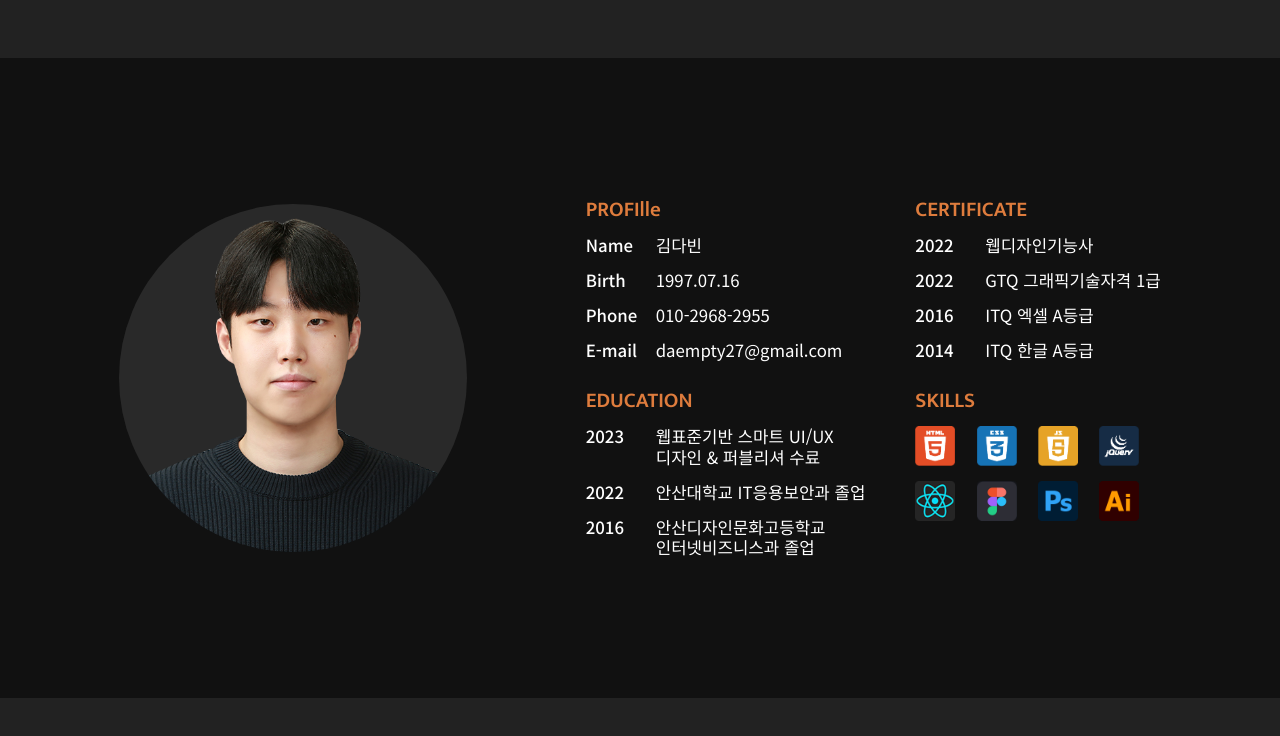
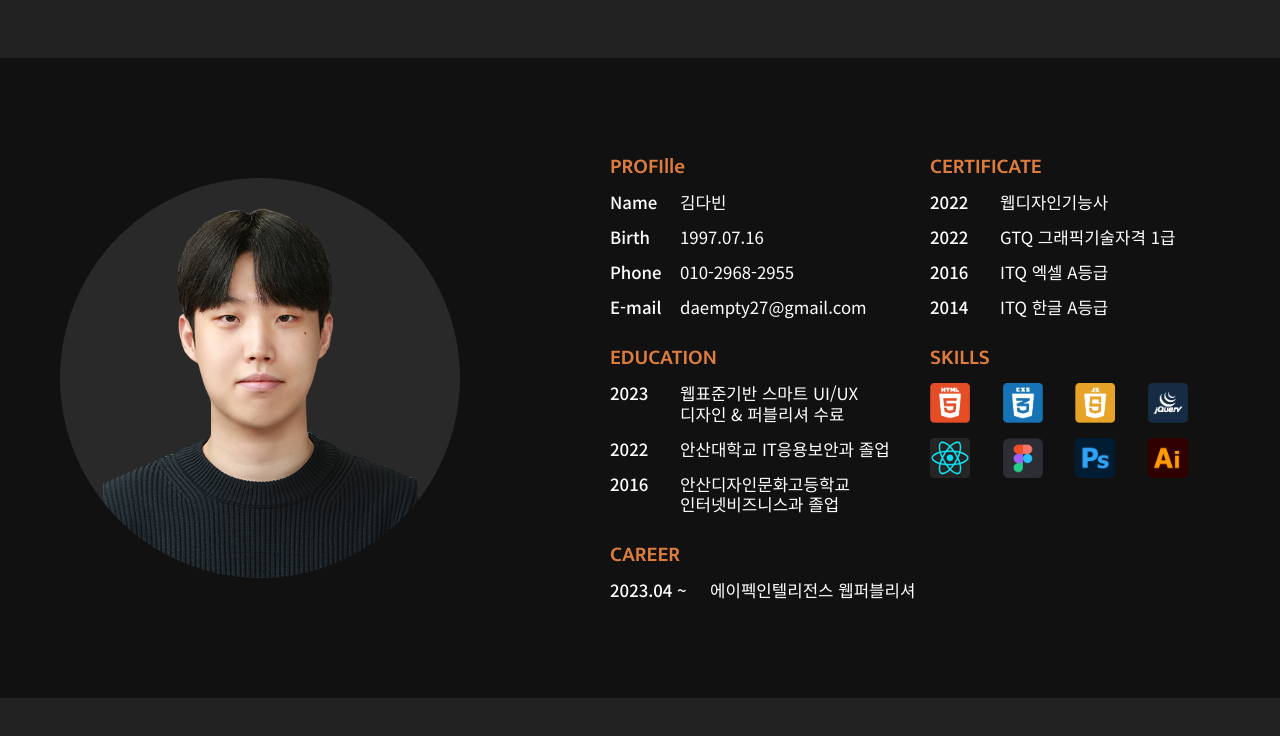
Before and after one commit to kimboss27/profile, a plain HTML site: page index.html in a window 1280 px wide. Shown: the part 822-1558 px from the top of the page. Drawn offline with Linux system fonts and the light colour scheme; animation ran at ten frames a second; files whose address does not match are found by name.

Commit message:
style css 수정

```diff
--- a/css/style.css
+++ b/css/style.css
@@ -33,7 +33,8 @@ a {
   background: #222;
   z-index: 101;
 }
-.loading > img{
+
+.loading>img {
   width: 100px;
   height: 100px;
   position: absolute;
@@ -341,23 +342,30 @@ a {
   flex-flow: row wrap;
   justify-content: space-around;
   align-items: center;
+  gap: 150px;
   position: relative;
   box-sizing: border-box;
 }
 
 #about .about_wrapper>.photo {
-    width: 30%;
-    padding-bottom: 30%;
+  width: 400px;
+  height: 400px;
   background: url("../images/photo.png") no-repeat center center;
   background-color: rgba(255, 255, 255, 0.1);
-    background-size: 85%;
+  background-size: contain;
   border-radius: 50%;
 }
 
 #about .about_wrapper>.intro {
-    display: grid;
-    gap: 30px 50px;
+  display: flex;
+  flex: 1;
+  flex-wrap: wrap;
+  gap: 30px;
   grid-template-columns: repeat(2, auto);
+}
+
+#about .about_wrapper>.intro>.info {
+  flex: 1 1 calc(50% - 15px);
 }
 
 #about .about_wrapper>.intro>.info>h2 {
@@ -386,8 +394,13 @@ a {
   font-weight: 500;
 }
 
+#about .about_wrapper>.intro>.info.career>ul>li>strong {
+  width: 100px;
+}
+
 #about .about_wrapper>.intro>.info>ul>li>span {
   display: block;
+  flex: 1;
   font-size: 1.2rem;
   font-weight: 400;
   line-height: 1.2em;
@@ -396,7 +409,7 @@ a {
 
 #about .about_wrapper>.intro>.skills>ul {
   display: grid;
-    grid-template-columns: repeat(4,1fr);
+  grid-template-columns: repeat(4, 1fr);
   gap: 15px 0px;
 }
 
@@ -409,6 +422,7 @@ a {
   width: 40px;
   height: 40px;
 }
+
 #about .about_wrapper>.intro>.skills>ul>li>strong img {
   width: 100%;
   height: auto;
@@ -960,9 +974,11 @@ a {
   #about .about_wrapper {
     gap: 40px;
   }
+
   #about .about_wrapper>.intro {
     gap: 40px;
   }
+
   #about .about_wrapper>.intro>.info>h2 {
     font-size: 1.3rem;
 
@@ -1082,6 +1098,7 @@ a {
   #about .about_wrapper>.intro>.skills>ul {
     width: 200px;
   }
+
   #about .about_wrapper>.intro>.skills>ul>li>strong {
     width: 35px;
     height: 35px;
@@ -1203,19 +1220,23 @@ a {
   #about .about_wrapper>.intro>.info>ul {
     gap: 5px;
   }
+
   #about .about_wrapper>.intro>.skills>ul {
     width: 140px;
     margin: 0 auto;
     gap: 10px 5px;
   }
+
   #about .about_wrapper>.intro>.skills>ul>li>strong {
     width: 23px;
     height: 23px;
     margin: 0 auto;
   }
-    #about .about_wrapper>.intro>.skills>ul:nth-of-type(1){
+
+  #about .about_wrapper>.intro>.skills>ul:nth-of-type(1) {
     margin-bottom: 0;
   }
+
   .block {
     display: block;
   }
--- a/index.html
+++ b/index.html
@@ -96,6 +96,12 @@
 							<li><strong class="skill"><img src="images/figma.png" alt=""></strong></li>
 							<li><strong class="skill"><img src="images/psd.png" alt=""></strong></li>
 							<li><strong class="skill"><img src="images/ai.png" alt=""></strong></li>
+						</ul>
+					</div>
+					<div class="info career">
+						<h2>CAREER</h2>
+						<ul>
+							<li><strong>2023.04 ~</strong><span>에이펙인텔리전스 웹퍼블리셔</span></li>
 						</ul>
 					</div>
 				</div>
```
Lines whose indentation alone changed are shown as unchanged.
